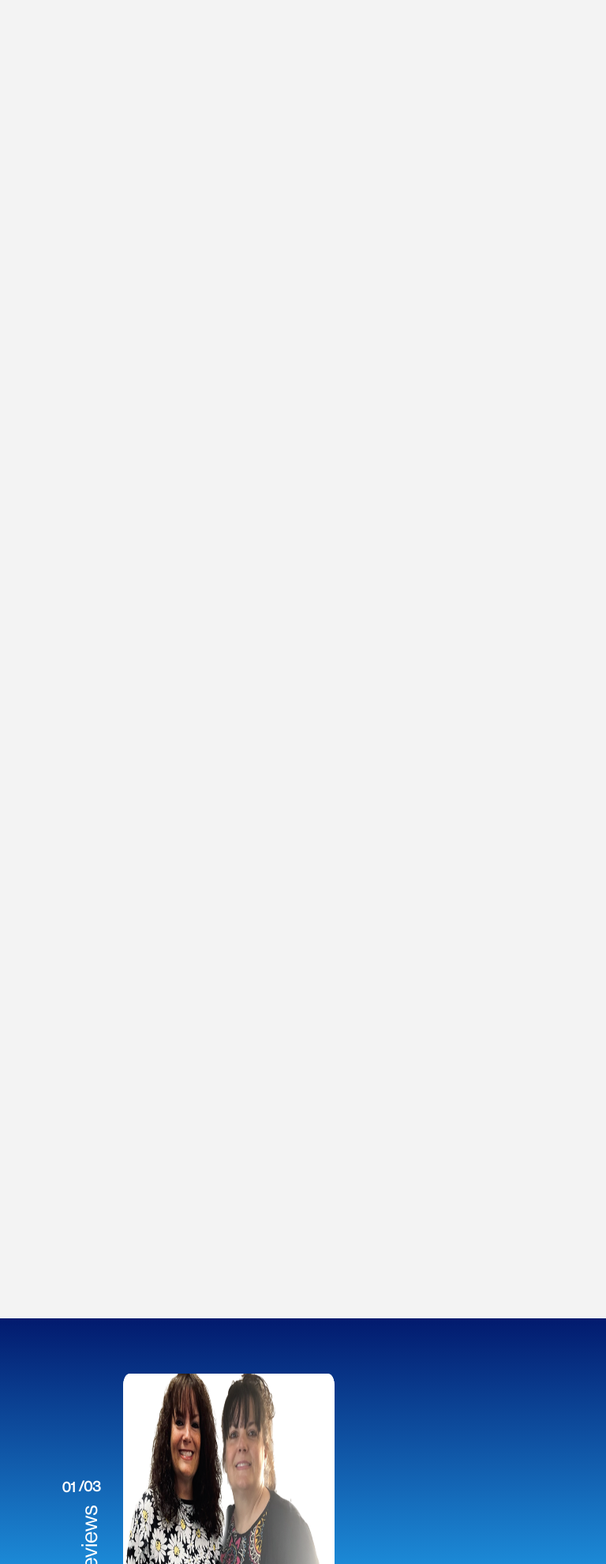
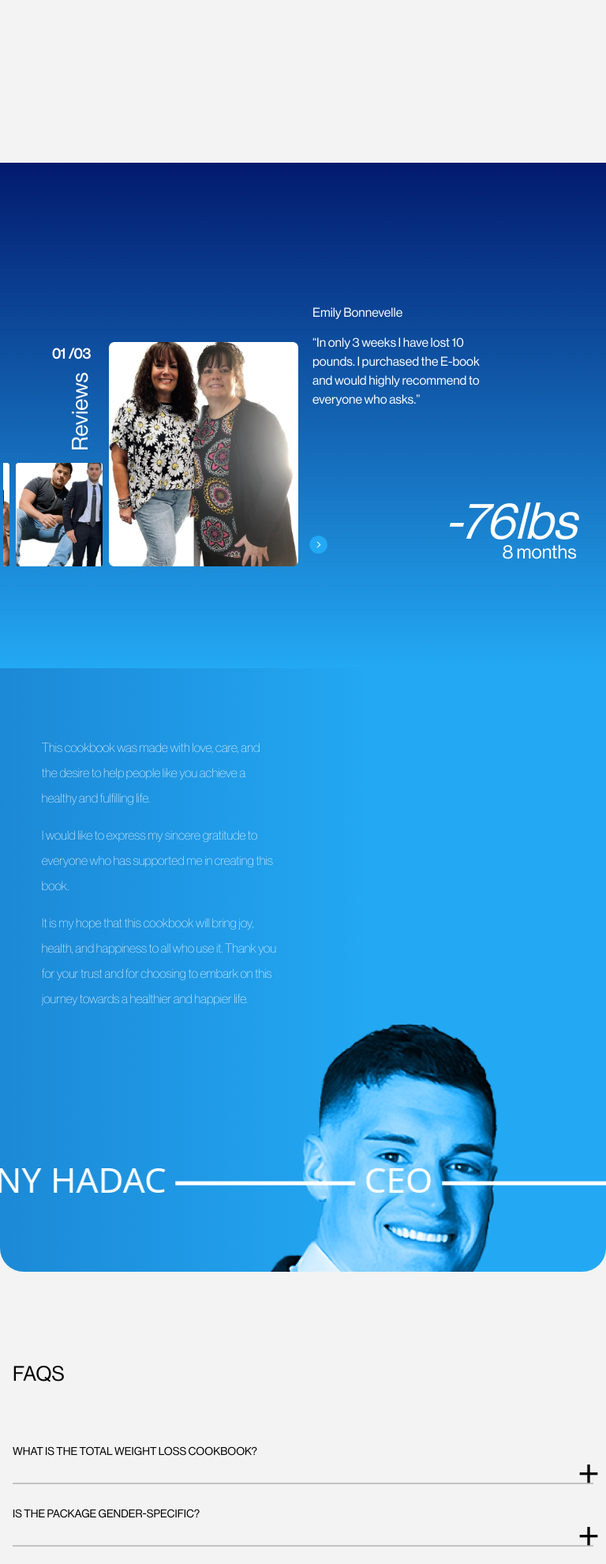
Before and after one commit to reinaldor696/total-weight-loss, a PHP site: page / in a window 768 px wide; the page is wider, and only the part inside the window is pictured. Shown: the part 4520-6500 px from the top of that part at 79% size. Run offline with PHP 8.4, Linux system fonts and the light colour scheme; some web fonts are replaced.

Commit message:
fix layout tablet responsive

```diff
--- a/assets/css/responsive.css
+++ b/assets/css/responsive.css
@@ -85,70 +97,11 @@
         font-size: 17px;
     }
 }
-@media only screen and (max-width: 1366px) {
-    img.img-fluid.banner-1 {
-        left: 0;
-    }
-    .book-intro .marquee {
-        height: 230px;
-    }
-    .mobile-right h2 span {
-        font-size: 100px;
-    }
-    .mobile-right h2 {
-        font-size: 136px;
-    }
-}
-@media only screen and (max-width: 1280px) {
-    .mobile-right h2 span {
-        font-size: 90px;
-    }
-    .mobile-right h2 {
-        font-size: 123px;
-    }
-    h2.get-clients {
-        width: 1200px;
-        height: 1200px;
-    }
-    .ceojohnny {
-        margin-top: -250px;
-    }
-    .ceojohnny .marquee {
-        height: 250px;
-    }
-    .bottom-text h5 {
-        font-size: 70px;
-    }
-    .bottom-text p {
-        font-size: 30px;
-        margin-top: -20px;
-    }
-    .bottom-text {
-        right: 80px;
-    }
-    .top-text {
-        width: 100%;
-        padding-top: 20px;
-    }
-    .test-uptext {
-        left: 36%;
-    }
-    .test-uptext p {
-        font-size: 22px;
-        margin-top: 40px;
-        margin-left: 0;
-    }
-    .test-uptext {
-        left: 20%;
-    }
-    .formcontrol {
-        padding-left: 15px;
-        font-size: 16px;
-    }
-}
-@media only screen and (max-width: 1199px) {
+
+@media  screen and (min-width: 1025px) and (max-width: 1280px){
     nav.navbar.navbar-expand-lg li.nav-item a {
-        font-size: 17px;
+        font-size: 17px !important;
+        padding: 10px 15px !important;
     }
     img.img-fluid.banner-2 {
         right: -600px;
@@ -209,148 +162,65 @@
     .howmany ul li svg {
         width: 10px;
     }
-}
-@media only screen and (max-width: 1024px) {
-    i.fa.fa-angle-right {
-        right: 43%;
-    }
-    nav.navbar.navbar-expand-lg li.nav-item a {
-        padding: 10px 20px;
-        margin: 0 10px;
-    }
-    h1.banner-heading {
-        line-height: 60px;
-        font-size: 70px;
-    }
-    .banner-text p {
-        width: 100%;
-    }
-    img.img-fluid.banner-1 {
-        left: -80px;
-        bottom: -280px;
-    }
-    .intro-wrap {
-        width: 98%;
-    }
     .mobile-right h2 span {
         font-size: 90px;
     }
     .mobile-right h2 {
-        font-size: 90px;
-        line-height: 90px;
+        font-size: 123px;
+    }
+    h2.get-clients {
+        width: 1200px;
+        height: 1200px;
+    }
+    .ceojohnny {
+        margin-top: -250px;
+    }
+    .ceojohnny .marquee {
+        height: 250px;
+    }
+    .bottom-text h5 {
+        font-size: 70px;
+    }
+    .bottom-text p {
+        font-size: 30px;
+        margin-top: -20px;
+    }
+    .bottom-text {
+        right: 80px;
+    }
+    .top-text {
+        width: 100%;
+        padding-top: 20px;
     }
     .test-uptext {
-        left: 18%;
+        left: 36%;
+    }
+    .test-uptext p {
+        font-size: 22px;
+        margin-top: 40px;
+        margin-left: 0;
+    }
+    .test-uptext {
+        left: 20%;
+    }
+    .formcontrol {
+        padding-left: 15px;
+        font-size: 16px;
+    }
+}
+
+@media  screen and (min-width: 768px) and (max-width: 1024px) {
+    .shop-wrap {
+        flex-direction: column;
     }
     .shop-column {
-        width: 100%;
-        min-height: 500px;
+        min-height: unset;
     }
-    .terms-services-banner h1 {
-        line-height: 100px;
-        font-size: 120px;
+    .book-intro {
+        padding: 80px 0 50px 0 !important;
     }
-    .content {
-        font-size: 110px;
-    }
-    .ceojohnny .marquee {
-        height: 150px;
-    }
-    .ceojohnny {
-        margin-top: -150px;
-    }
-    h2.control-heading {
-        font-size: 100px;
-        line-height: 85px;
-    }
-    .about-us-banner {
-        padding: 150px 0 150px 0;
-    }
-    .abt-prd-wrap h5 {
-        font-size: 32px;
-        line-height: 36px;
-    }
-}
-@media only screen and (max-width: 991px) {
-    .header-socials {
-        display: block;
-    }
-    .header-socials {
-        padding: 30px 0 0 0;
-    }
-    .header-socials ul.social_media {
-        justify-content: center;
-    }
-    .header-socials ul.social_media li i {
-        background: white;
-        color: #021a6e;
-    }
-    .navbar-toggler .toogleimg {
-        filter: unset;
-    }
-    button.navbar-toggler {
-        z-index: 9999;
-    }
-    #navbarTogglerDemo03 {
-        position: fixed;
-        width: 100%;
-        background: #021a6e;
-        top: 0;
-        left: 0;
-        right: 0;
-        padding-top: 90px;
-        height: 100vh;
-    }
-    button.navbar-toggler,
-    .navbar-toggler:focus {
-        border: none;
-        box-shadow: none;
-    }
-    .navbar-nav {
-        padding: 0 50px;
-    }
-    nav.navbar.navbar-expand-lg li.nav-item.active a:after {
-        display: none;
-    }
-    nav.navbar.navbar-expand-lg li.nav-item a {
-        font-size: 30px;
-        border: none;
-        border-bottom: 1px solid white;
-        border-radius: 0 !important;
-    }
-    nav.navbar.navbar-expand-lg li.nav-item.active a,
-    nav.navbar.navbar-expand-lg li.nav-item a:hover {
-        color: #ffffff !important;
-        background: transparent;
-    }
-    li.nav-item.mobilelogo {
-        display: block;
-    }
-    nav.navbar.navbar-expand-lg li.nav-item:last-child a {
-        border: none;
-    }
-    .reviews-rating {
-        justify-content: space-between;
-    }
-    a.revibtn {
-        font-size: 20px;
-        padding: 10px 24px;
-    }
-    select.form-select {
-        width: 200px;
-    }
-    .con-right {
-        padding-right: 0;
-    }
-}
-@media only screen and (max-width: 769px) {
-}
-@media only screen and (max-width: 768px) {
     .banner-captions {
         width: 100%;
-    }
-    .banner-images {
-        position: relative;
     }
     img.img-fluid.banner-1,
     img.img-fluid.banner-2 {
@@ -417,25 +287,26 @@
         height: 80px;
     }
     .top-text {
-        padding-left: 0;
+        padding: 10% 0 0 0 !important;
     }
     .top-text h6,
     .top-text p {
         color: white;
-        font-size: 16px;
+        font-size: 1rem !important;
     }
     .bottom-text {
-        position: relative;
+        position: relative !important;
         left: 0;
         right: 0;
-        text-align: end;
-        margin-right: 30px;
+        text-align: end !important;
+        margin-right: 6%;
+        margin-top: 30%;
     }
     .bottom-text h5 {
-        font-size: 64px;
+        font-size: 4rem !important;
     }
     .bottom-text p {
-        font-size: 24px;
+        font-size: 1.5rem;
         margin-top: -20px;
     }
     i.fa.fa-angle-right {
@@ -446,12 +317,21 @@
     .ceo-inner .row {
         flex-direction: column-reverse;
     }
+    .ceo-text {
+        width: 45%;
+    }
     .ceo-text p {
-        font-size: 16px;
+        font-size: 1rem;
     }
     .ceo-sec {
         border-bottom-left-radius: 30px;
         border-bottom-right-radius: 30px;
+    }
+    .img-ceo-sec-cont {
+        width: 100%;
+    }
+    .text-ceo-sec-cont {
+        width: 100%;
     }
     .ceojohnny .content {
         font-size: 64px;
@@ -490,16 +370,19 @@
         bottom: -210px;
     }
     .content {
-        font-size: 44px;
+        font-size: 44px !important;
     }
     .book-intro .marquee {
-        height: 100px;
+        height: 100px !important;
     }
     .test-images {
         width: 100%;
     }
     .test-images ul {
         gap: 10px;
+    }
+    .img-test-cont {
+        overflow: visible;
     }
     .shop-heading {
         line-height: 50px;
@@ -679,19 +562,194 @@
         border-bottom-left-radius: 30px;
         border-bottom-right-radius: 30px;
     }
-}
-@media only screen and (max-width: 767px) {
-    .shop-wrap {
-        flex-direction: column;
+    .testimonial-sec {
+        height: 640px !important;
+    }
+    .img-carrusel-container {
+        width: 50% !important;
+        overflow: hidden;
+    }
+    .test-left {
+        right: 30% !important;
+    }
+    .header-socials {
+        display: block;
+    }
+    .header-socials {
+        padding: 30px 0 0 0;
+    }
+    .header-socials ul.social_media {
+        justify-content: center;
+    }
+    .header-socials ul.social_media li i {
+        background: white;
+        color: #021a6e;
+    }
+    .navbar-toggler .toogleimg {
+        filter: unset;
+    }
+    button.navbar-toggler {
+        z-index: 9999;
+        display: block !important;
+    }
+    #navbarTogglerDemo03 {
+        display: none !important;
+    }
+    button.navbar-toggler,
+    .navbar-toggler:focus {
+        border: none;
+        box-shadow: none;
+    }
+    .navbar-nav {
+        padding: 0 50px;
+    }
+    .navbar {
+        justify-content: space-between !important;
+    }
+    nav.navbar.navbar-expand-lg li.nav-item.active a:after {
+        display: none;
+    }
+    nav.navbar.navbar-expand-lg li.nav-item a {
+        font-size: 30px;
+        border: none;
+        border-bottom: 1px solid white;
+        border-radius: 0 !important;
+    }
+    nav.navbar.navbar-expand-lg li.nav-item.active a,
+    nav.navbar.navbar-expand-lg li.nav-item a:hover {
+        color: #ffffff !important;
+        background: transparent;
+    }
+    li.nav-item.mobilelogo {
+        display: block;
+    }
+    nav.navbar.navbar-expand-lg li.nav-item:last-child a {
+        border: none;
+    }
+    .reviews-rating {
+        justify-content: space-between;
+    }
+    a.revibtn {
+        font-size: 20px;
+        padding: 10px 24px;
+    }
+    select.form-select {
+        width: 200px;
+    }
+    .con-right {
+        padding-right: 0;
+    }
+    i.fa.fa-angle-right {
+        right: 43%;
+    }
+    nav.navbar.navbar-expand-lg li.nav-item a {
+        padding: 10px 20px;
+        margin: 0 10px;
+    }
+    h1.banner-heading {
+        line-height: 60px;
+        font-size: 70px;
+    }
+    .banner-text p {
+        width: 100% !important;
+        margin-top: 10px !important;
+    }
+    img.img-fluid.banner-1 {
+        left: -80px;
+        bottom: -280px;
+    }
+    .intro-wrap {
+        width: 98% !important;
+    }
+    .mobile-right h2 span {
+        font-size: 35px !important;
+    }
+    .mobile-right h2 {
+        font-size: 70px !important;
+        line-height: 67px !important;
+    }
+    #testimonial-image {
+        height: 100% !important;
+        width: 65% !important;
+    }
+    #prev-img-testimonial {
+        height: 100% !important;
+        width: 30% !important;
+    }
+    #prev-img-testimonial2, #testimonial-image2 {
+        height: 100% !important;
+        width: 30% !important;
+    }
+    .test-uptext {
+        top: 5px !important;
+        right: 30% !important;
+    }
+    .test-uptext p {
+        font-size: 1.75rem;
+    }
+    .test-uptext h6 {
+        font-size: 1.125rem;
+    }
+    .prelative {
+        width: 50%;
+        padding-top: 10%;
     }
     .shop-column {
-        min-height: unset;
+        width: 100%;
+        min-height: 500px;
     }
-    .book-intro {
-        padding: 80px 0 50px 0;
+    .terms-services-banner h1 {
+        line-height: 100px;
+        font-size: 120px;
+    }
+    .content {
+        font-size: 110px;
+    }
+    .ceojohnny .marquee {
+        height: 150px;
+    }
+    .ceojohnny {
+        margin-top: -150px;
+    }
+    h2.control-heading {
+        font-size: 100px;
+        line-height: 85px;
+    }
+    .about-us-banner {
+        padding: 150px 0 150px 0;
+    }
+    .abt-prd-wrap h5 {
+        font-size: 32px;
+        line-height: 36px;
+    }
+    .cover-book1-ctrl-sec {
+        width: 9%;
+        height: 14%;
+    }
+    .cover-book2-ctrl-sec {
+        width: 11%;
+        height: 19%;
+    }
+    .cover-book3-ctrl-sec {
+        width: 19%;
+        height: 33%;
+
+    }
+    .cover-book4-ctrl-sec {
+        width: 11%;
+        height: 15%;
+    }
+    .cover-book5-ctrl-sec {
+        width: 20%;
+        height: 33%;
+    }
+    .cover-book6-ctrl-sec {
+        width: 15%;
+        height: 24%;
     }
 }
-@media only screen and (max-width: 667px) {
+
+@media  screen and (min-width: 481px) and (max-width: 767px) {
     img.img-fluid.banner-2 {
         right: -190px;
     }
@@ -892,18 +943,9 @@
         font-size: 16px;
         padding: 10px 25px;
     }
-}
-@media only screen and (max-width: 320px) {
     h2.get-clients {
         height: 280px;
         font-size: 30px;
         line-height: 30px;
     }
 }
-
-
-@media  screen and (min-width: 768px) and (max-width: 1023px){
-    .testimonial-sec {
-        height: 50vh !important;
-    }
-};
--- a/assets/css/style-gsap.css
+++ b/assets/css/style-gsap.css
@@ -202,16 +202,16 @@ h2.get-clients {
     width: calc(179.873 / 1920 * 100vw);
     height: calc(197.072 / 1080 * 100vh);
     transform: rotate(0deg);
-    bottom: calc(360 / 1080* 100vh);
-    right: calc(225 / 1920* 100vw);
+    bottom: 20%;
+    right: 14%;
 }
 
 .cover-book2-ctrl-sec {
     width: calc(188.811 / 1920* 100vw);
     height: calc(207.935 / 1080* 100vh);
     transform: rotate(30deg);
-    top: calc(80 / 1080* 100vh);
-    right: calc(57 / 1920* 100vw);
+    top: 0%;
+    right: 1%;
 }
 
 .cover-book3-ctrl-sec {
@@ -219,8 +219,8 @@ h2.get-clients {
     height: calc(340.008 / 1080* 100vh);
     transform: rotate(-30deg);
     scale: 0.8;
-    bottom: calc(-30 / 1080* 100vh);
-    left: calc(58 / 1920* 100vw);
+    bottom: -6%;
+    left: 0%;
     filter: blur(1.5px);
 }
 
@@ -228,24 +228,24 @@ h2.get-clients {
     width: calc(144.524 / 1920* 100vw);
     height: calc(153.621 / 1080* 100vh);
     transform: rotate(-33.896deg);
-    top: calc(500 / 1080* 100vh);
-    left: calc(500 / 1920* 100vw);
+    top: 38%;
+    left: 26%;
 }
 
 .cover-book5-ctrl-sec {
     width: calc(317.739 / 1920* 100vw);
     height: calc(371.782 / 1080* 100vh);
     transform: rotate(-2.588deg);
-    top: calc(200 / 1080* 100vh);
-    right: calc(144 / 1920* 100vw);
+    top: 29%;
+    right: 7%;
 }
 
 .cover-book6-ctrl-sec {
     width: calc(253.418 / 1920* 100vw);
     height: calc(294.452 / 1080* 100vh);
     transform: rotate(1.088deg);
-    bottom: calc(93 / 1080* 100vh);
-    left: calc(117 / 1920* 100vw);
+    bottom: 10%;
+    left: 6%;
 }
 
 .testimonial-sec {
--- a/assets/js/animation.js
+++ b/assets/js/animation.js
@@ -127,7 +127,7 @@ function ourClientGetResultAnimation() {
             "0%":{ scale: 0.2, yPercent: 300 },
             "50%":{ yPercent: 0, scale: 0.2 },
             "90%":{ borderRadius: '50%' },
-            "100%":{ opacity: 1, yPercent: 0, scale: 1, borderRadius: '0%' },
+            "100%":{ opacity: 1, yPercent: 0, scale: 1.1, borderRadius: '0%' },
         },
         duration: 2
     });
--- a/includes/header.php
+++ b/includes/header.php
@@ -11,7 +11,6 @@
     <meta name="author" content="John Doe">
     <link rel="icon" href="./assets/images/favicon.webp" />
     <!-- CSS Files Includes !-->
-    <link rel="stylesheet" href="assets/css/responsive.css">
     <link href="https://cdn.jsdelivr.net/npm/bootstrap@5.0.2/dist/css/bootstrap.min.css" rel="stylesheet" integrity="sha384-EVSTQN3/azprG1Anm3QDgpJLIm9Nao0Yz1ztcQTwFspd3yD65VohhpuuCOmLASjC" crossorigin="anonymous">
     <link rel="stylesheet" href="https://cdnjs.cloudflare.com/ajax/libs/font-awesome/6.5.2/css/all.min.css" integrity="sha512-SnH5WK+bZxgPHs44uWIX+LLJAJ9/2PkPKZ5QiAj6Ta86w+fsb2TkcmfRyVX3pBnMFcV7oQPJkl9QevSCWr3W6A==" crossorigin="anonymous" referrerpolicy="no-referrer" />
     <link href="https://fonts.googleapis.com/css2?family=Poppins:ital,wght@0,300;0,400;0,600;0,700;1,500&display=swap" rel="stylesheet">
@@ -20,6 +19,7 @@
     <link rel="stylesheet" href="assets/fonts/styles.css">
     <link rel="stylesheet" href="assets/css/style.css">
     <link rel="stylesheet" href="assets/css/style-gsap.css">
+    <link rel="stylesheet" href="assets/css/responsive.css">
 
     <!-- End CSS Files Includes !-->
 </head>
--- a/index.php
+++ b/index.php
@@ -187,7 +187,7 @@ $title = "Home";
                   <img src="assets/images/ceo-image.webp" class="img-fluid" alt="CEO" />
                </div>
             </div>
-            <div class="col-lg-6">
+            <div class="col-lg-6 text-ceo-sec-cont">
                <div class="ceo-text">
                   <p>This cookbook was made with love, care, and the desire to help people like you achieve a healthy and fulfilling life. </p>
                   <p>I would like to express my sincere gratitude to everyone who has supported me in creating this book. </p>
```
Also changed, not shown: other parts of assets/css/responsive.css (+26 -21 lines).
